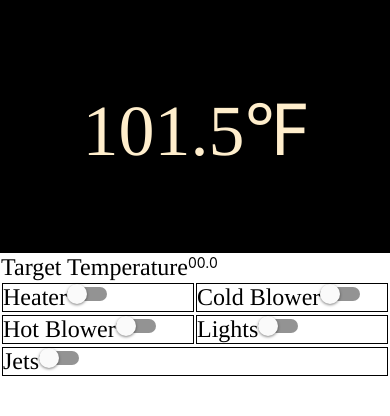
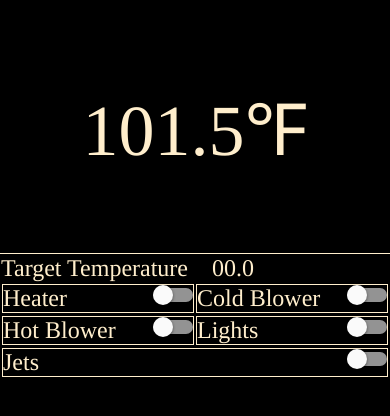
Before and after one commit to matthewlannomdavis/HotTubMobile, a React Native app: screen / in a window 390 px wide. Shown: the top 416 px of the page. Built offline with nearby package versions, Linux system fonts and the light colour scheme.

Commit message:
Added styles for DataDiplay and allowed switchs to have color changes

```diff
--- a/CustomComponents/SwitchDisplay.js
+++ b/CustomComponents/SwitchDisplay.js
@@ -39,11 +39,12 @@ export default class SwitchDisplay extends Component {
     makeTargetTempEditable(){
         if(this.state.editTargetTemp === false) {
             return(
-                <Text>{this.state.targetTemp}</Text>
+                <Text style={styles.baseText}>{this.state.targetTemp}</Text>
             );
         }else if(this.state.editTargetTemp === true) {
             return(
                 <TextInput
+                    style={styles.tempControlInput}
                     editable={true}
                     maxLength={5}
                     autoFocus={true}
@@ -53,6 +54,15 @@ export default class SwitchDisplay extends Component {
                     onSubmitEditing={() => this.setState({editTargetTemp:false})}
                 />
             );
+        }
+    }
+    getswitchColor(currentSwitchState){
+        if(currentSwitchState === false){
+            return('red');
+        }else if(currentSwitchState === true){
+            return('green');
+        }else if(currentSwitchState === 'unknown'){
+            return('yellow');
         }
     }
     //set values as needed from props
@@ -83,7 +93,7 @@ export default class SwitchDisplay extends Component {
             <View style={styles.controlComplex}>
                 <TouchableOpacity onPress={this.setTtemp.bind(this)} >
                 <View style={styles.targetTemp}>
-                    <Text style={styles.baseText}>Target Temperature</Text>
+                    <Text style={styles.baseText}>Target Temperature    </Text>
                     {this.makeTargetTempEditable()}
                 </View>
                 </TouchableOpacity>
@@ -91,23 +101,38 @@ export default class SwitchDisplay extends Component {
                     <View style={styles.switchColumn}>
                         <View style={styles.switchRow}>
                             <TouchableOpacity style={styles.switchField}>
-                                <Text style={styles.baseText}>Heater</Text><Switch/>
+                                <Text style={styles.baseText}>Heater</Text>
+                                <Switch
+                                    tintColor={this.getswitchColor(this.state.heaterSwitch)}
+                                />
                             </TouchableOpacity>
                             <TouchableOpacity style={styles.switchField}>
-                                    <Text style={styles.baseText}>Cold Blower</Text><Switch/>
+                                    <Text style={styles.baseText}>Cold Blower</Text>
+                                    <Switch
+                                        tintColor={this.getswitchColor(this.state.cBlowerState)}
+                                    />
                             </TouchableOpacity>
                         </View>
                         <View style={styles.switchRow}>
                             <TouchableOpacity style={styles.switchField}>
-                                <Text style={styles.baseText}>Hot Blower</Text><Switch/>
+                                <Text style={styles.baseText}>Hot Blower</Text>
+                                <Switch
+                                    tintColor={this.getswitchColor(this.state.HBlowerState)}
+                                />
                             </TouchableOpacity>
                             <TouchableOpacity style={styles.switchField}>
-                                    <Text style={styles.baseText}>Lights</Text><Switch/>
+                                    <Text style={styles.baseText}>Lights</Text>
+                                    <Switch
+                                        tintColor={this.getswitchColor(this.state.lightsState)}
+                                    />
                             </TouchableOpacity>
                         </View>
                         <View style={styles.switchRow}>
                             <TouchableOpacity style={styles.switchField}>
-                                    <Text style={styles.baseText}>Jets</Text><Switch/>
+                                    <Text style={styles.baseText}>Jets</Text>
+                                    <Switch
+                                        tintColor={this.getswitchColor(this.state.jetsState)}
+                                    />
                             </TouchableOpacity>
                         </View>
                     </View>
--- a/styles.js
+++ b/styles.js
@@ -19,11 +19,18 @@ export default StyleSheet.create ({
         flex:3,
         flexDirection:'column',
         padding:1,
+        backgroundColor: '#000000',
+        borderTopColor: '#ffeecc',
+        borderTopWidth:1,
     },
     tempControl:{
         flex:1,
         flexDirection:'row',
         alignItems:'stretch',
+
+    },
+    tempControlInput:{
+        backgroundColor:'white',
     },
     switchesComplex:{
         flex:1,
@@ -45,8 +52,11 @@ export default StyleSheet.create ({
         flexDirection:'row',
         margin:1,
         borderWidth:1,
+        borderColor:'#ffeecc',
+        justifyContent:"space-between",
     },
     baseText:{
+        color: '#ffeecc',
         fontFamily: 'times',
         fontSize:24,
     },
```
